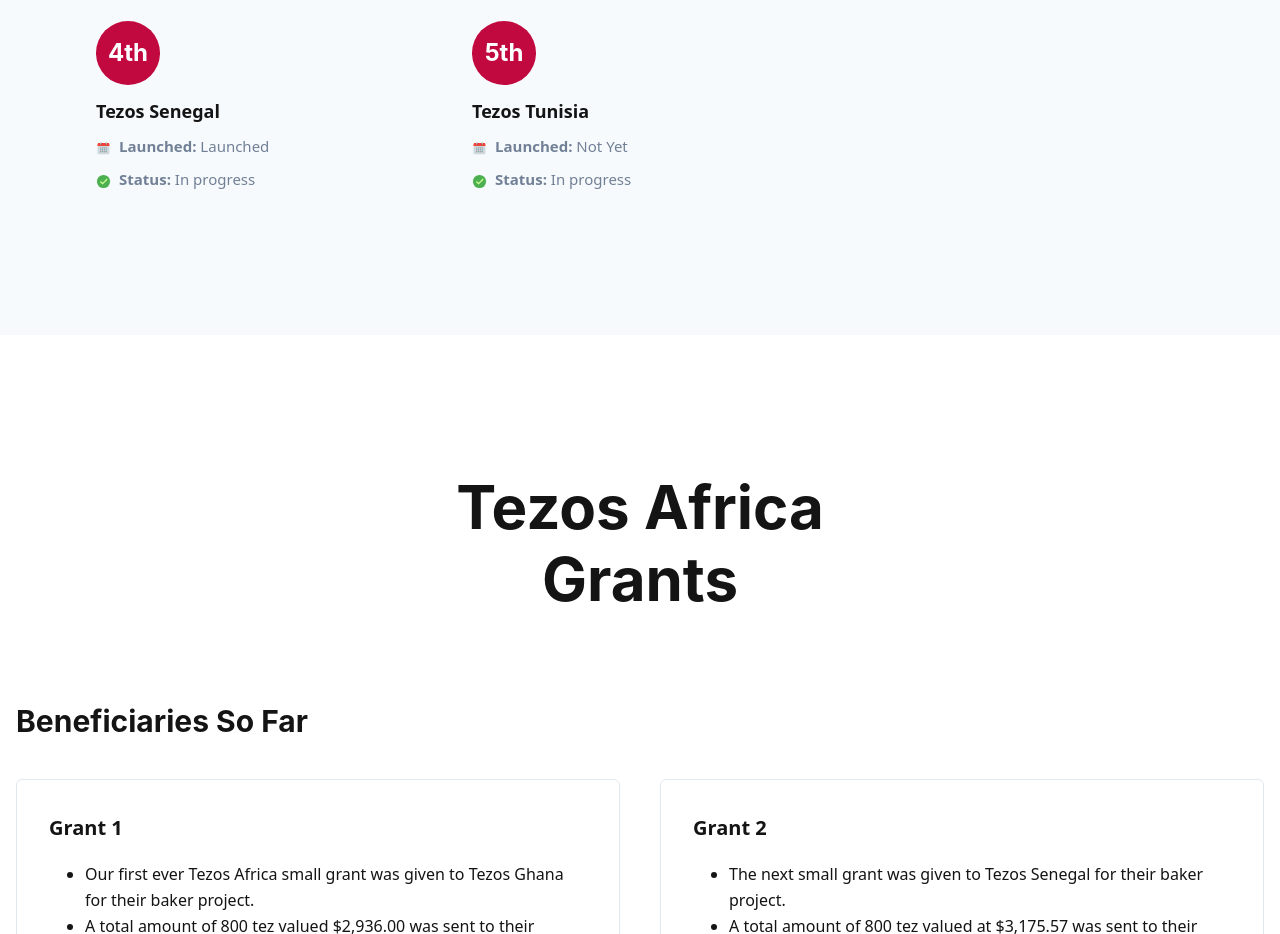
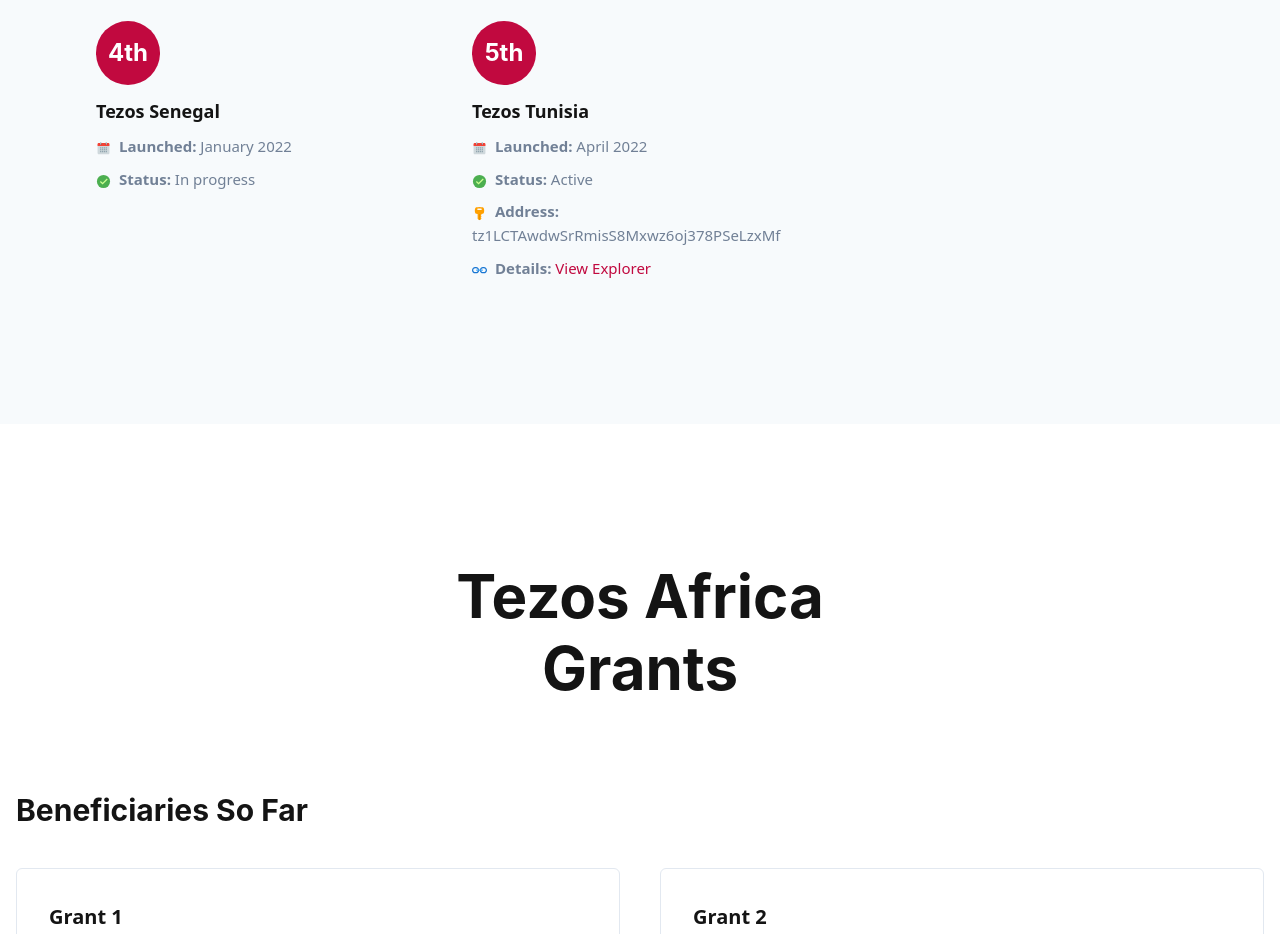
Before and after one commit to TezosAfrica/Website, a Next.js app: page / in a window 1280 px wide. Shown: the part 5280-6214 px from the top of the page. Built offline with nearby package versions, Linux system fonts and the light colour scheme; no server answers.

Commit message:
added baker for tunisia

```diff
--- a/locales/en.js
+++ b/locales/en.js
@@ -132,7 +132,7 @@
       {
         id: 4,
         name: "Tezos Senegal",
-        launched: "Launched",
+        launched: "January 2022",
         status: "In progress",
         address: null,
         details: null,
@@ -140,10 +140,10 @@
       {
         id: 5,
         name: "Tezos Tunisia",
-        launched: "Not Yet",
-        status: "In progress",
-        address: null,
-        details: null,
+        launched: "April 2022",
+        status: "Active",
+        address: "tz1LCTAwdwSrRmisS8Mxwz6oj378PSeLzxMf",
+        details: "https://tzstats.com/tz1LCTAwdwSrRmisS8Mxwz6oj378PSeLzxMf",
       },
     ],
   },
--- a/locales/fr.js
+++ b/locales/fr.js
@@ -138,10 +138,10 @@
       {
         id: 5,
         name: "Tezos Tunisia",
-        launched: "Pas encore",
-        status: "En cours",
-        address: null,
-        details: null,
+        launched: "Avril 2021",
+        status: "Actif",
+        address: "tz1LCTAwdwSrRmisS8Mxwz6oj378PSeLzxMf",
+        details: "https://tzstats.com/tz1LCTAwdwSrRmisS8Mxwz6oj378PSeLzxMf",
       },
     ],
   },
```
